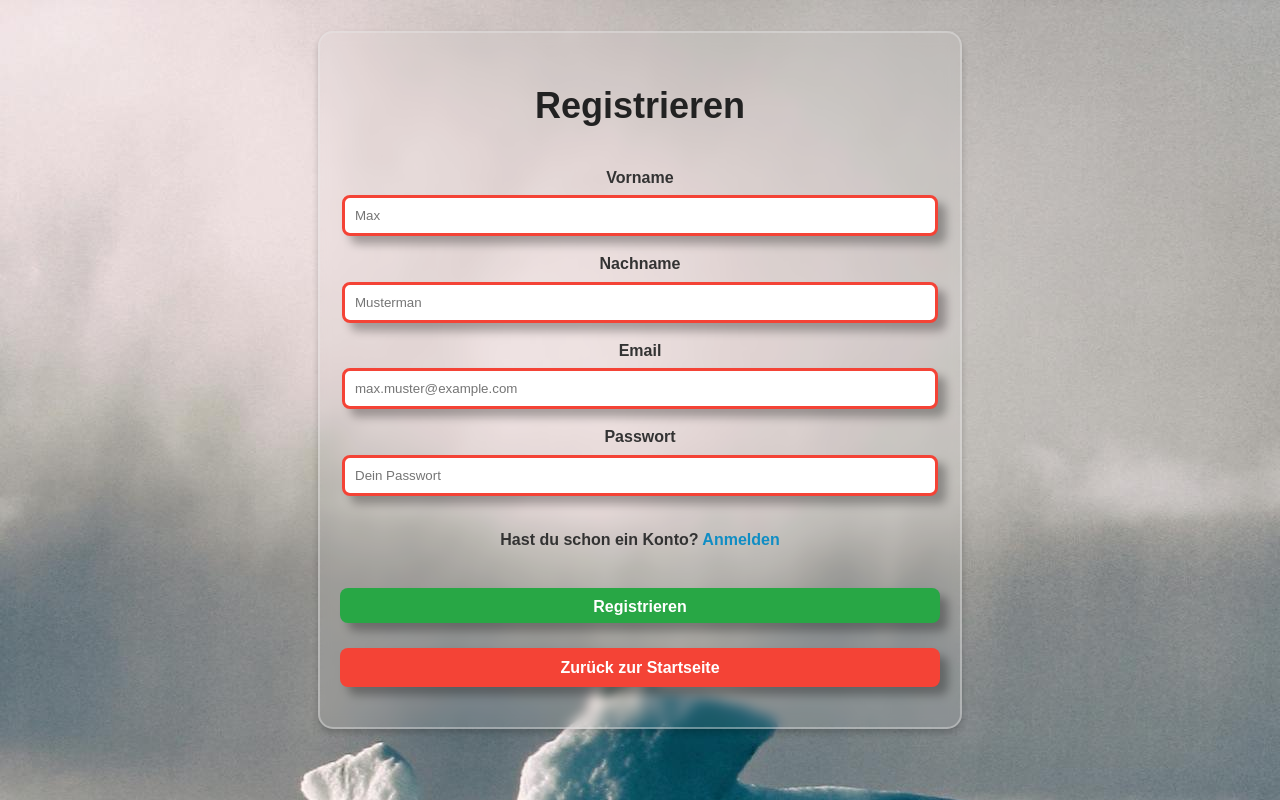
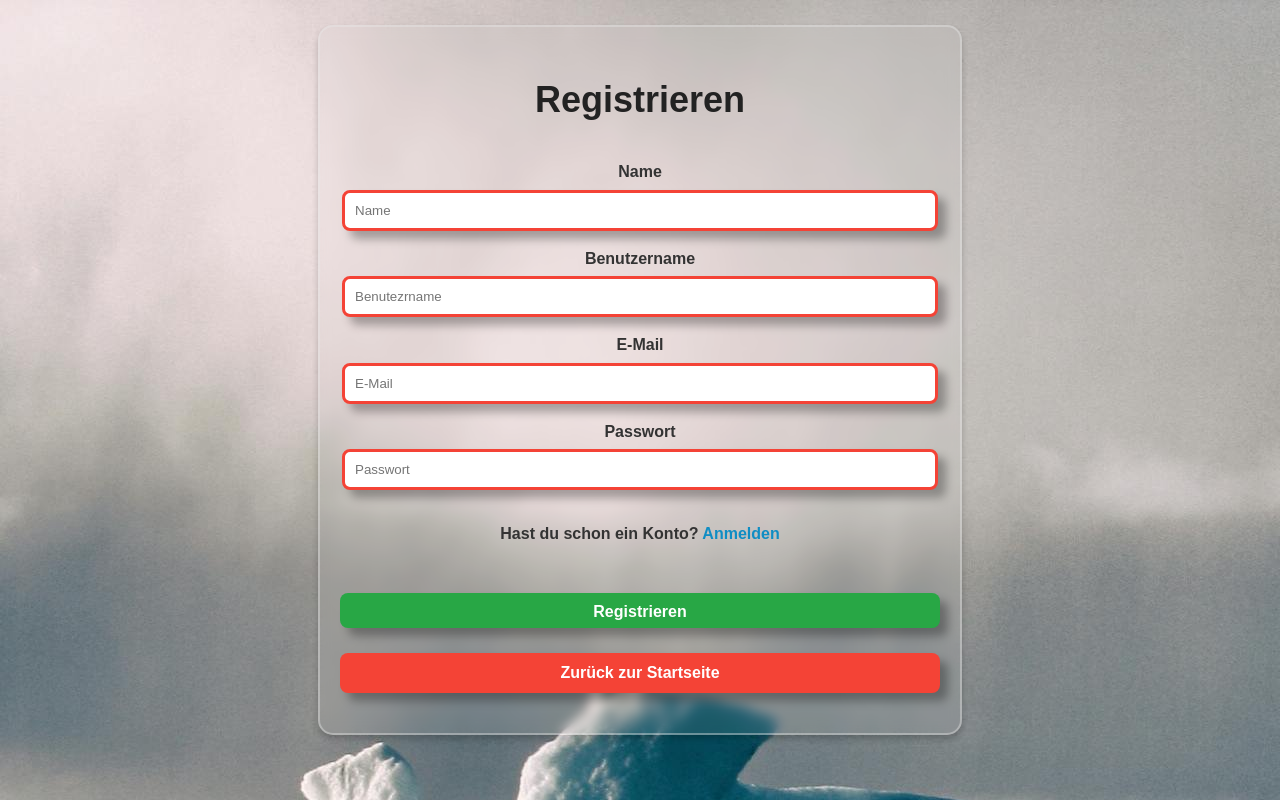
Before and after one commit to Max-Nux/Eco-Haven, a plain HTML site: page login.html in a window 1280 px wide. Both pictures are taken after a click on the link "Registrieren". Drawn offline with Linux system fonts and the light colour scheme.

Commit message:
minor login page adjustments

```diff
--- a/login.css
+++ b/login.css
@@ -15,7 +15,9 @@ body {
     height: 90vh;
 }
 
-.hidden { display: none; }
+.hidden {
+    display: none;
+}
 
 .register {
     width: 600px;
@@ -81,19 +83,18 @@ input:hover {
     transform: scale(1.03)
 }
 
-.changemeth {
+.change-method {
     font-weight: bold;
-    margin-bottom: 5px;
     display: block;
     cursor: default;
 }
 
-.change-btn {
+.change-button {
     color: #0f8dc4;
     text-decoration: none;
     transition: ease 0.3s;
 }
-.change-btn:hover {
+.change-button:hover {
     color: #32b0e6;
     text-decoration: underline;
 }
--- a/login.html
+++ b/login.html
@@ -13,57 +13,29 @@
       <h1 class="title">Registrieren</h1>
 
       <form>
-        <div class="fname">
-          <label for="fname">Vorname</label>
-          <input
-            class="fname"
-            id="fname"
-            type="text"
-            name="fname"
-            placeholder="Max"
-            required
-          />
+        <div class="name">
+          <label for="name">Name</label>
+          <input class="name" id="name" type="text" name="name" placeholder="Name" required/>
         </div>
 
-        <div class="lname">
-          <label for="lname">Nachname</label>
-          <input
-            class="lname"
-            id="lname"
-            type="text"
-            name="lname"
-            placeholder="Musterman"
-            required
-          />
+        <div class="username">
+          <label for="username">Benutzername</label>
+          <input class="username" id="username" type="text" name="username" placeholder="Benutezrname" required/>
         </div>
 
         <div class="mail">
-          <label for="mail">Email</label>
-          <input
-            class="mail"
-            id="mail"
-            type="email"
-            name="mail"
-            placeholder="max.muster@example.com"
-            required
-          />
+          <label for="mail">E-Mail</label>
+          <input class="mail" id="mail" type="email" name="mail" placeholder="E-Mail" required/>
         </div>
 
-        <div class="pwd">
-          <label for="pwd">Passwort</label>
-          <input
-            class="pwd"
-            id="pwd"
-            type="password"
-            name="pwd"
-            placeholder="Dein Passwort"
-            required
-          />
+        <div class="password">
+          <label for="password">Passwort</label>
+          <input class="password" id="password" type="password" name="password" placeholder="Passwort" required/>
         </div>
 
-        <p class="changemeth">
+        <p class="change-method">
           Hast du schon ein Konto?
-          <a class="change-btn" href="#" onclick="toggleForms()">Anmelden</a>
+          <a class="change-button" href="#" onclick="toggleForms()">Anmelden</a>
         </p>
 
         <input class="submit" type="submit" value="Registrieren" />
@@ -77,32 +49,18 @@
 
       <form>
         <div class="mail">
-          <label for="mail">Email</label>
-          <input
-            class="mail"
-            id="mail"
-            type="email"
-            name="mail"
-            placeholder="max.muster@example.com"
-            required
-          />
+          <label for="mail">E-Mail</label>
+          <input class="mail" id="mail" type="email" name="mail" placeholder="E-Mail" required/>
         </div>
 
-        <div class="pwd">
-          <label for="pwd">Passwort</label>
-          <input
-            class="pwd"
-            id="pwd"
-            type="password"
-            name="pwd"
-            placeholder="Dein Passwort"
-            required
-          />
+        <div class="password">
+          <label for="password">Passwort</label>
+          <input class="password" id="password" type="password" name="password" placeholder="Passwort" required/>
         </div>
 
-        <p class="changemeth">
+        <p class="change-method">
           Noch kein Konto?
-          <a class="change-btn" href="#" onclick="toggleForms()"
+          <a class="change-button" href="#" onclick="toggleForms()"
             >Registrieren</a
           >
         </p>
```
